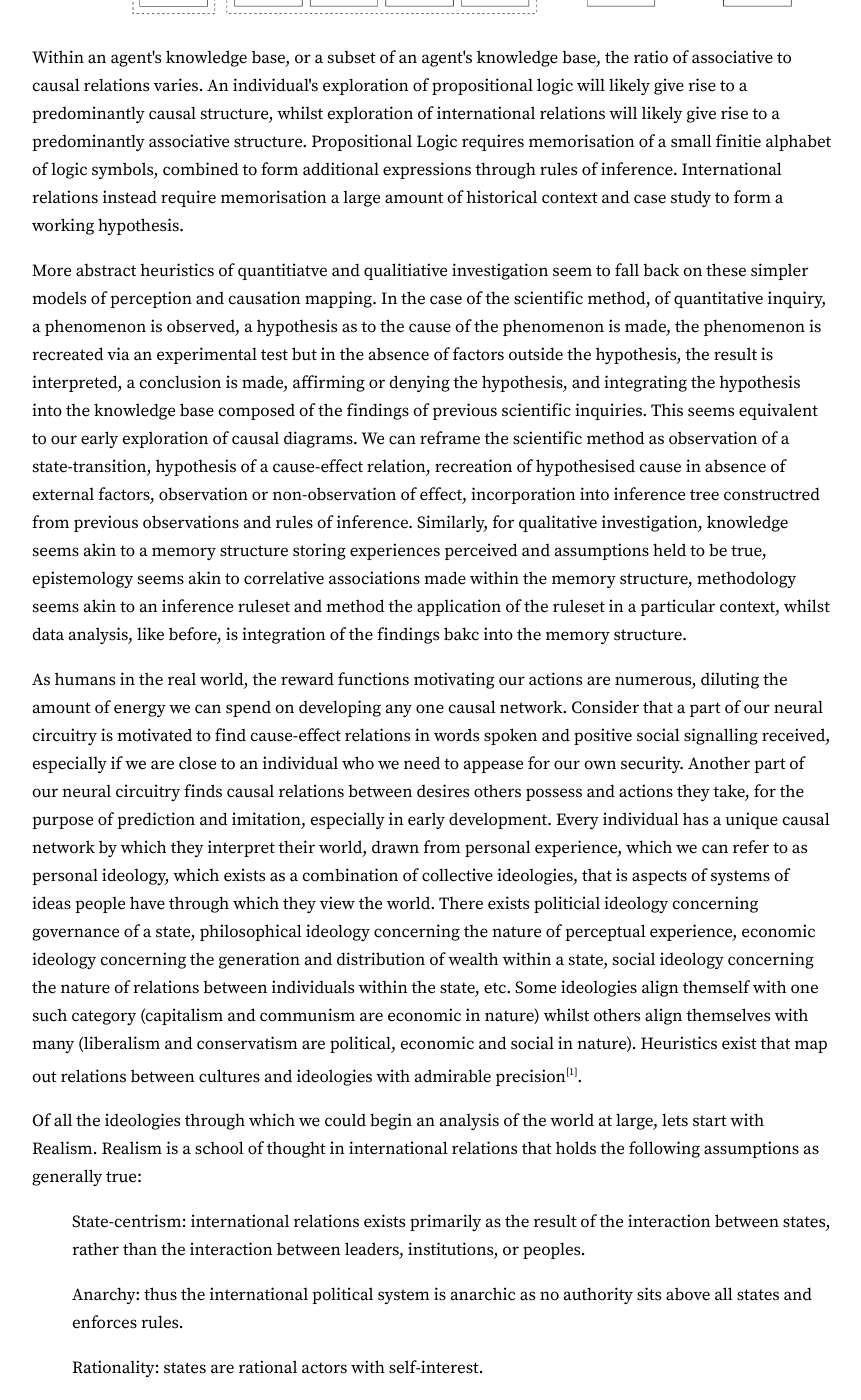
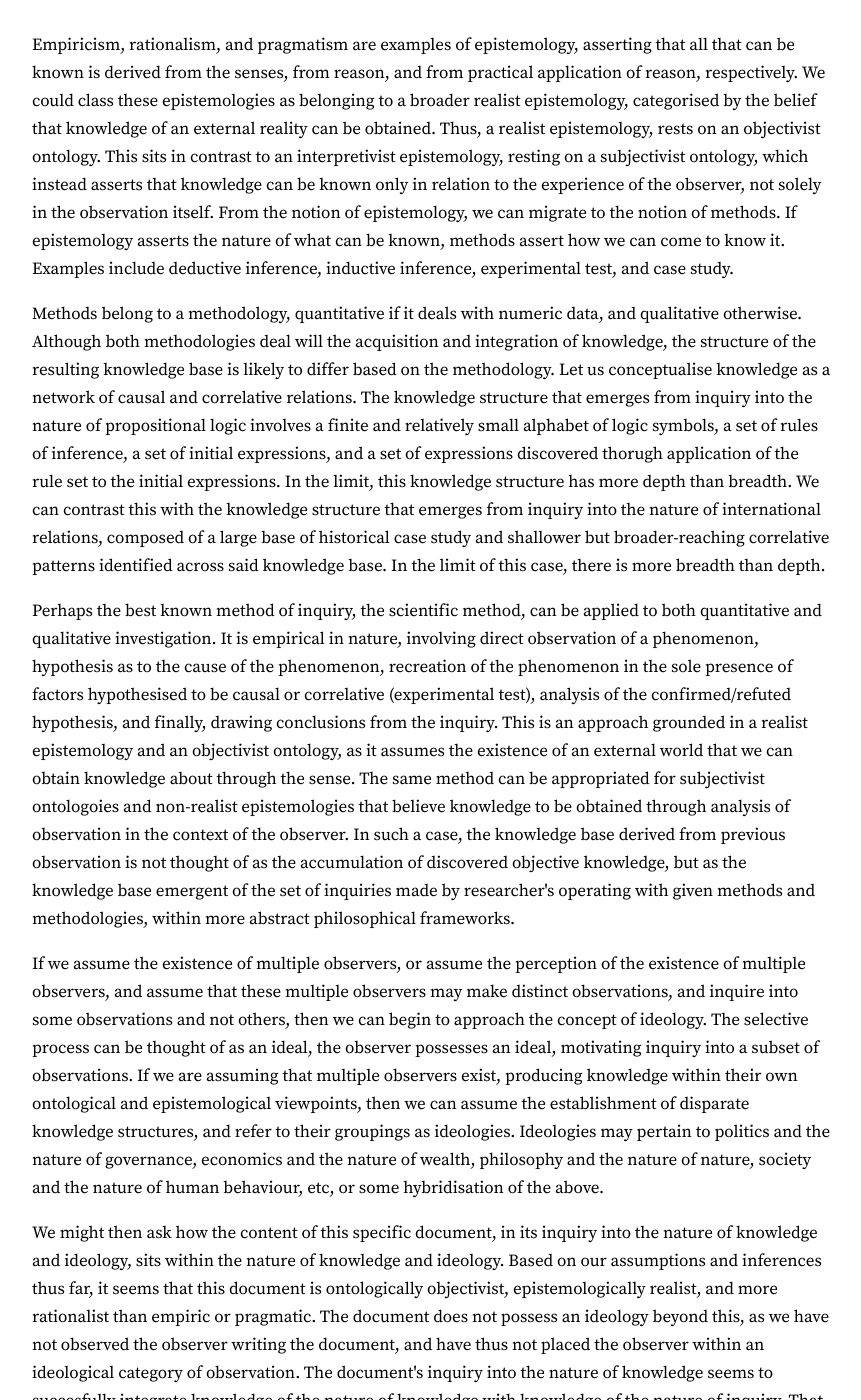
Before and after one commit to Rory-Mac/personal-website, a Jekyll site: the page built from _posts/2023-11-16-Knowledge-and-Ideology.markdown, in a window 1280 px wide and 1400 px high, scrolled down 968 px. Shown: the whole window, without its empty margins (208-1069 px from the left). Built offline with Jekyll 4.4.1, drawn with Linux system fonts in a browser that asks for light colours; some of the changed text lies outside the part shown.

Commit message:
Knowledge and ideology update + new research methods diagram + summary

```diff
--- a/_posts/2023-11-16-Knowledge-and-Ideology.markdown
+++ b/_posts/2023-11-16-Knowledge-and-Ideology.markdown
@@ -2,7 +2,7 @@
 layout: narrow
 title: Knowledge and Ideology
 ---
-<h4>Knowledge and Ideology</h4>
+<h3>Knowledge and Ideology</h3>
 <p>Inquiring into the nature of knowledge is a tricky thing. Inquiry itself is founded upon knowledge, which as the subject of the inquiry,
 is yet to be known. Knowledge must therefore initially be assumed, and from this assumption all else follows. The initial assumption can
 be that "existence is perceived" or that "existence exists and is perceived". If existence doesn't exist or isn't perceived, everything that
@@ -10,61 +10,57 @@ exists does not exist, so nothing exists, and nothing else follows. If existence
 existence is perceived, all that is perceived exists, and all else follows. These two initial assumptions are ontological in that they
 relate to the nature of being, but distinct in that only one affirms the existence of a reality external to the observer. This distinction
 is between objectivism and subjectivism, the former asserting that reality exists external to the observer, subjectivism asserting that it
-does not. Ontology inquires into the nature of being. Epistemology inquires into the nature of knowledge.
-
-
-</p>
+does not. Ontology inquires into the nature of being. Epistemology inquires into the nature of knowledge.</p>
 <p><img src="/Assets/images/research_methods.png" width="100%" height="100%"></p>
-
-
-
-<p>Within an agent's knowledge base, or a subset of an agent's knowledge base, the ratio of associative to causal relations varies. An
-individual's exploration of propositional logic will likely give rise to a predominantly causal structure, whilst exploration of
-international relations will likely give rise to a predominantly associative structure. Propositional Logic requires memorisation of a
-small finitie alphabet of logic symbols, combined to form additional expressions through rules of inference. International relations
-instead require memorisation a large amount of historical context and case study to form a working hypothesis.</p>
-
-<!--
-Is very tricky because it needs to contain itself
-How does this view of knowledge contain itself
-How could it be broken
-read chapters (Middle East, Japan/Korea, Arctic)
-proof-read
--->
-
-<p>More abstract heuristics of quantitiatve and qualitiative investigation seem to fall back on these simpler models of perception and
-causation mapping. In the case of the scientific method, of quantitative inquiry, a phenomenon is observed, a hypothesis as to the cause of
-the phenomenon is made, the phenomenon is recreated via an experimental test but in the absence of factors outside the hypothesis, the
-result is interpreted, a conclusion is made, affirming or denying the hypothesis, and integrating the hypothesis into the knowledge base
-composed of the findings of previous scientific inquiries. This seems equivalent to our early exploration of causal
-diagrams. We can reframe the scientific method as observation of a state-transition, hypothesis of a cause-effect relation, recreation of
-hypothesised cause in absence of external factors, observation or non-observation of effect, incorporation into inference tree constructred
-from previous observations and rules of inference. Similarly, for qualitative investigation, knowledge seems akin to a memory structure
-storing experiences perceived and assumptions held to be true, epistemology seems akin to correlative associations made within the memory
-structure, methodology seems akin to an inference ruleset and method the application of the ruleset in a particular context, whilst data
-analysis, like before, is integration of the findings bakc into the memory structure.</p>
-<p>As humans in the real world, the reward functions motivating our actions are numerous, diluting the amount of energy we can spend on
-developing any one causal network. Consider that a part of our neural circuitry is motivated to find cause-effect relations in words
-spoken and positive social signalling received, especially if we are close to an individual who we need to appease for our own security.
-Another part of our neural circuitry finds causal relations between desires others possess and actions they take, for the purpose of
-prediction and imitation, especially in early development. Every individual has a unique causal network by which they interpret their
-world, drawn from personal experience, which we can refer to as personal ideology, which exists as a combination of collective ideologies,
-that is aspects of systems of ideas people have through which they view the world. There exists politicial ideology concerning governance
-of a state, philosophical ideology concerning the nature of perceptual experience, economic ideology concerning the generation and
-distribution of wealth within a state, social ideology concerning the nature of relations between individuals within the state, etc. Some
-ideologies align themself with one such category (capitalism and communism are economic in nature) whilst others align
-themselves with many (liberalism and conservatism are political, economic and social in nature). Heuristics exist that map out relations
-between cultures and ideologies with admirable precision<sup>[1]</sup>.</p>
-<p>Of all the ideologies through which we could begin an analysis of the world at large, lets start with Realism. Realism is a school of
-thought in international relations that holds the following assumptions as generally true:
-<ul>State-centrism: international relations exists primarily as the result of the interaction between states, rather than the interaction
-between leaders, institutions, or peoples.</ul>
-<ul>Anarchy: thus the international political system is anarchic as no authority sits above all states and enforces rules.</ul>
-<ul>Rationality: states are rational actors with self-interest.</ul>
-<ul>Power: states desire states desire power to ensure self-preservation.</ul>
-Realist thought is greatly influenced by geopolitical analysis, that is the study of the effect geography has over international relations,
-how land and resources effect the establishment of and interaction between nations and their people. The rest of this post
-will attempt to compile heuristics that help us see the world through a realist lens.</p>
+<p>Empiricism, rationalism, and pragmatism are examples of epistemology, asserting that all that can be known is derived from the senses,
+from reason, and from practical application of reason, respectively. We could class these epistemologies as belonging to a broader realist
+epistemology, categorised by the belief that knowledge of an external reality can be obtained. Thus, a realist epistemology, rests on an
+objectivist ontology. This sits in contrast to an interpretivist epistemology, resting on a subjectivist ontology, which instead asserts
+that knowledge can be known only in relation to the experience of the observer, not solely in the observation itself. From the notion of
+epistemology, we can migrate to the notion of methods. If epistemology asserts the nature of what can be known, methods
+assert how we can come to know it. Examples include deductive inference, inductive inference, experimental test, and case study.</p>
+<p>Methods belong to a methodology, quantitative if it deals with numeric data, and qualitative otherwise. Although both methodologies deal
+will the acquisition and integration of knowledge, the structure of the resulting knowledge base is likely to differ based on the methodology.
+Let us conceptualise knowledge as a network of causal and correlative relations. The knowledge structure that emerges from inquiry into
+the nature of propositional logic involves a finite and relatively small alphabet of logic symbols, a set of rules of inference, a set of
+initial expressions, and a set of expressions discovered thorugh application of the rule set to the initial expressions. In the limit, this
+knowledge structure has more depth than breadth. We can contrast this with the knowledge structure that emerges from inquiry into the
+nature of international relations, composed of a large base of historical case study and shallower but broader-reaching correlative patterns
+identified across said knowledge base. In the limit of this case, there is more breadth than depth.</p>
+<p>Perhaps the best known method of inquiry, the scientific method, can be applied to both quantitative and qualitative investigation. It is
+empirical in nature, involving direct observation of a phenomenon, hypothesis as to the cause of the phenomenon, recreation of the
+phenomenon in the sole presence of factors hypothesised to be causal or correlative (experimental test), analysis of the confirmed/refuted
+hypothesis, and finally, drawing conclusions from the inquiry. This is an approach grounded in a realist epistemology and an objectivist
+ontology, as it assumes the existence of an external world that we can obtain knowledge about through the sense. The same method can be
+appropriated for subjectivist ontologoies and non-realist epistemologies that believe knowledge to be obtained through analysis of
+observation in the context of the observer. In such a case, the knowledge base derived from previous observation is not thought of as
+the accumulation of discovered objective knowledge, but as the knowledge base emergent of the set of inquiries made by researcher's
+operating with given methods and methodologies, within more abstract philosophical frameworks.</p>
+<p>If we assume the existence of multiple observers, or assume the perception of the existence of multiple observers, and assume that
+these multiple observers may make distinct observations, and inquire into some observations and not others, then we can begin to approach
+the concept of ideology. The selective process can be thought of as an ideal, the observer possesses an ideal, motivating inquiry into
+a subset of observations. If we are assuming that multiple observers exist, producing knowledge within their own ontological and
+epistemological viewpoints, then we can assume the establishment of disparate knowledge structures, and refer to their groupings as
+ideologies. Ideologies may pertain to politics and the nature of governance, economics and the nature of wealth, philosophy and the nature
+of nature, society and the nature of human behaviour, etc, or some hybridisation of the above.</p>
+<p>We might then ask how the content of this specific document, in its inquiry into the nature of knowledge and ideology, sits within
+the nature of knowledge and ideology. Based on our assumptions and inferences thus far, it seems that this document is ontologically
+objectivist, epistemologically realist, and more rationalist than empiric or pragmatic. The document does not possess an ideology beyond
+this, as we have not observed the observer writing the document, and have thus not placed the observer within an ideological category of
+observation. The document's inquiry into the nature of knowledge seems to succesfully integrate knowledge of the nature of knowledge with
+knowledge of the nature of inquiry. That being said, it seems that the obtained knowledge in such a rationalist endeavour decomposes
+if the observer's perspective moves from the path we have just discussed (objectivism, realism, rationalism, etc) to a specific ideology.
+If we move the lens of the observer to one of pure interpretivism, then the entire document decomposes into noise, as no analysis has been
+made of the observer. Other ideologies are more compatible with the perspectives taken so far.</p>
+<h3>Realism</h3>
+<p>The rest of this document will explore a subset of ideologies of personal interest, looking to the assumptions they make and the
+heuristics they use. Let us start with Realism, a school of thought in international relations analysing the nature of governance at the
+international level. Realism generally hold the following four principles as true:
+<ul>State-centrism: international relations exists as the product of the interaction between states, defined as human collectives
+under singular systems of governance.</ul>
+<ul>Anarchy: no supranational authority exists, thus the system of state relations is anarchic in nature.</ul>
+<ul>Rationality: states are rational actors, acting in accordance with a self-interest for survival and growth.</ul>
+<ul>Power: the primary desire of a state is power for the purpose of self-preservation</ul>
 <h4>The drawing and redrawing of historical lines</h4>
 <p>Imagine a map of the world today. The most objective components of this map, prior to the drawing of any geographical lines,
 are the features of the Earth itself, the continents, oceans, biomes, mountains and river systems. We as humans seek regions of
@@ -115,12 +111,11 @@ opportunities, safe-guarded by military might. The degree of coupling between a
 if too weak or too strong, devolving into tyranny, bureaucracy, military coups, widespread protest, etc.
 State military may exist as a combination of national forces, civilian militia and private contractors.
 Industry may be predominantly onshore or offshore, with the balance of net importation and exportation providing
-an economic profile of dependencies between states<sup>[9]</sup>. There will also exist some apparatus for the dissemination of information where the struggle for hearts and minds takes place. In the modern world, this occurs over news broadcast, social media, and the
+an economic profile of dependencies between states<sup>[8]</sup>. There will also exist some apparatus for the dissemination of information where the struggle for hearts and minds takes place. In the modern world, this occurs over news broadcast, social media, and the
 internet. This information may be natural in the form of competing perspectives on current issues, or artificial in the form of
 advertisement and propaganda.</p>
 <h4>References</h4>
 <p><ol>
-<li><a target="_blank" href="https://en.wikipedia.org/wiki/Inglehart%E2%80%93Welzel_cultural_map_of_the_world">Mapping cultural values</a></li>
 <li><a target="_blank" href="https://www.reddit.com/media?url=https%3A%2F%2Fi.redd.it%2Foszhrcuah4h91.png">Signficance of Chinese Civil Wars</a></li>
 <li><a target="_blank" href="https://en.wikipedia.org/wiki/List_of_largest_empires">Scope and scale of Historical Empires</a></li>
 <li><a target="_blank" href="https://en.wikipedia.org/wiki/List_of_wars_by_death_toll">Scope and scale of Historical Wars</a></li>
```
Also changed, not shown: other parts of _posts/2023-11-16-Knowledge-and-Ideology.markdown (+4 -4 lines), Assets/images/research_methods.png.
